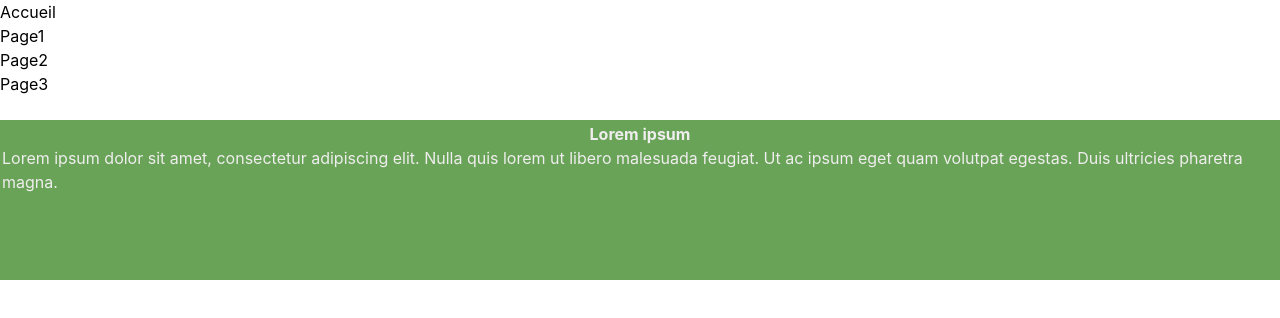
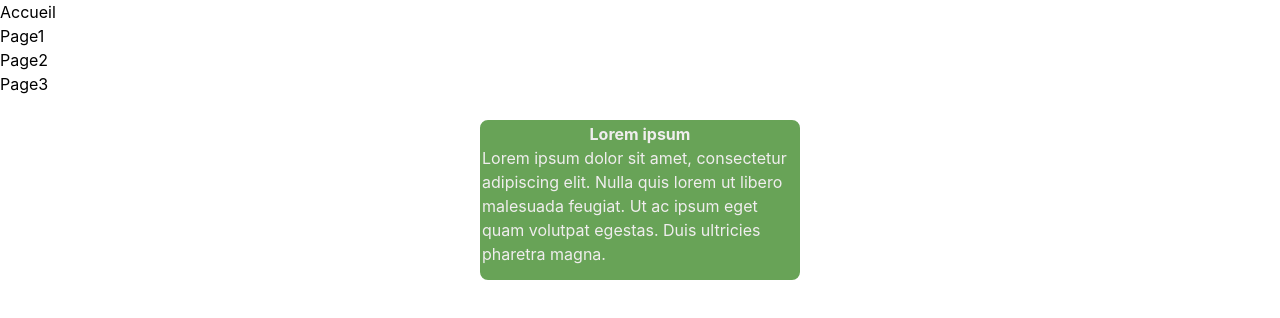
Before and after one commit to KevinLavigne/hackathon, a React (Vite) app in the folder frontend/: page / in a window 1280 px wide. Shown: the top 318 px of the page. Built offline with nearby package versions, Linux system fonts and the light colour scheme.

Commit message:
adding classname in home page

```diff
--- a/frontend/src/components/Concept.jsx
+++ b/frontend/src/components/Concept.jsx
@@ -3,7 +3,7 @@ import "./Concept.css";
 
 function Concept() {
   return (
-    <div className=" border-concept h-40 mt-6 ">
+    <div className=" border-concept rounded-lg h-40 mt-6 w-80 ">
       <h1 className="font-bold flex justify-center">Lorem ipsum</h1>
       <p>
         Lorem ipsum dolor sit amet, consectetur adipiscing elit. Nulla quis
--- /dev/null
+++ b/frontend/src/components/Indetification.jsx
@@ -0,0 +1,7 @@
+import React from "react";
+
+function Indetification() {
+  return <div>Indetification</div>;
+}
+
+export default Indetification;
--- a/frontend/src/pages/Home.jsx
+++ b/frontend/src/pages/Home.jsx
@@ -2,7 +2,7 @@ import Concept from "../components/Concept";
 
 export default function Home() {
   return (
-    <div>
+    <div className="flex justify-center">
       <Concept />
     </div>
   );
```
